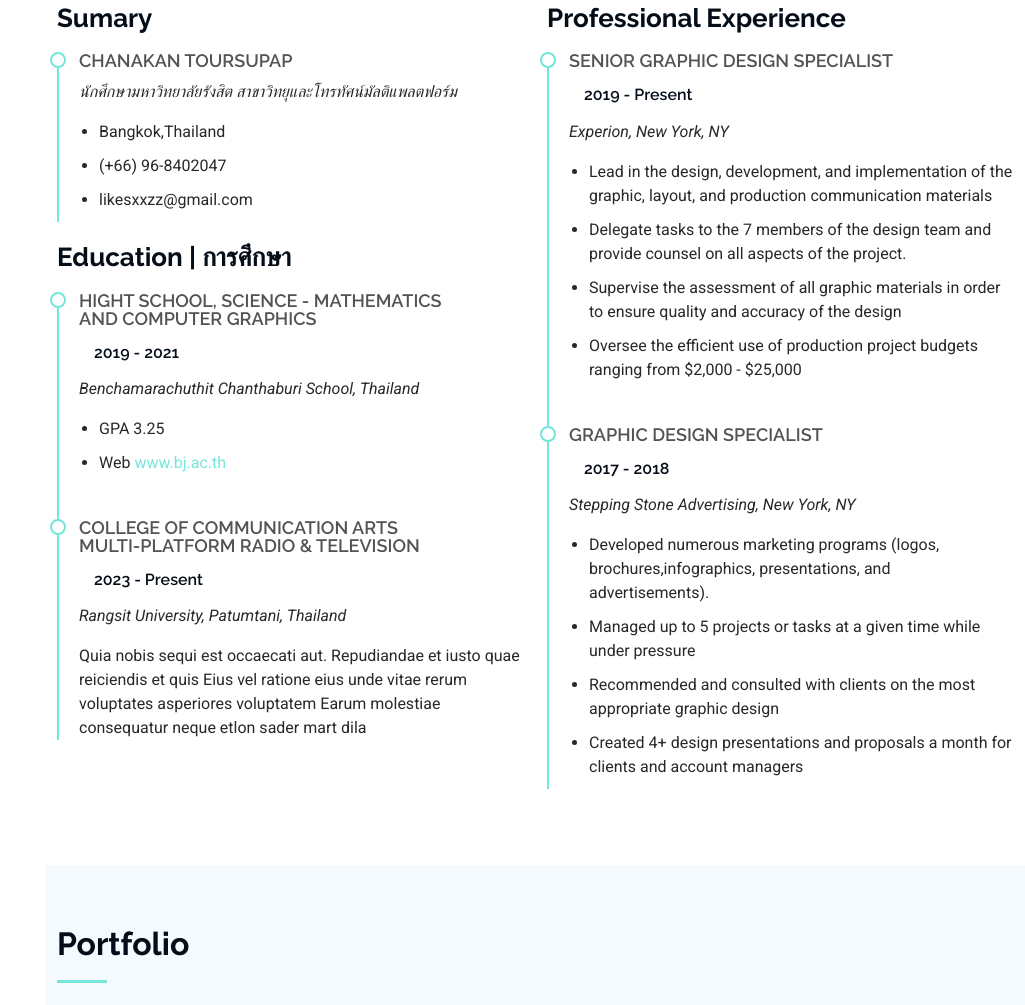
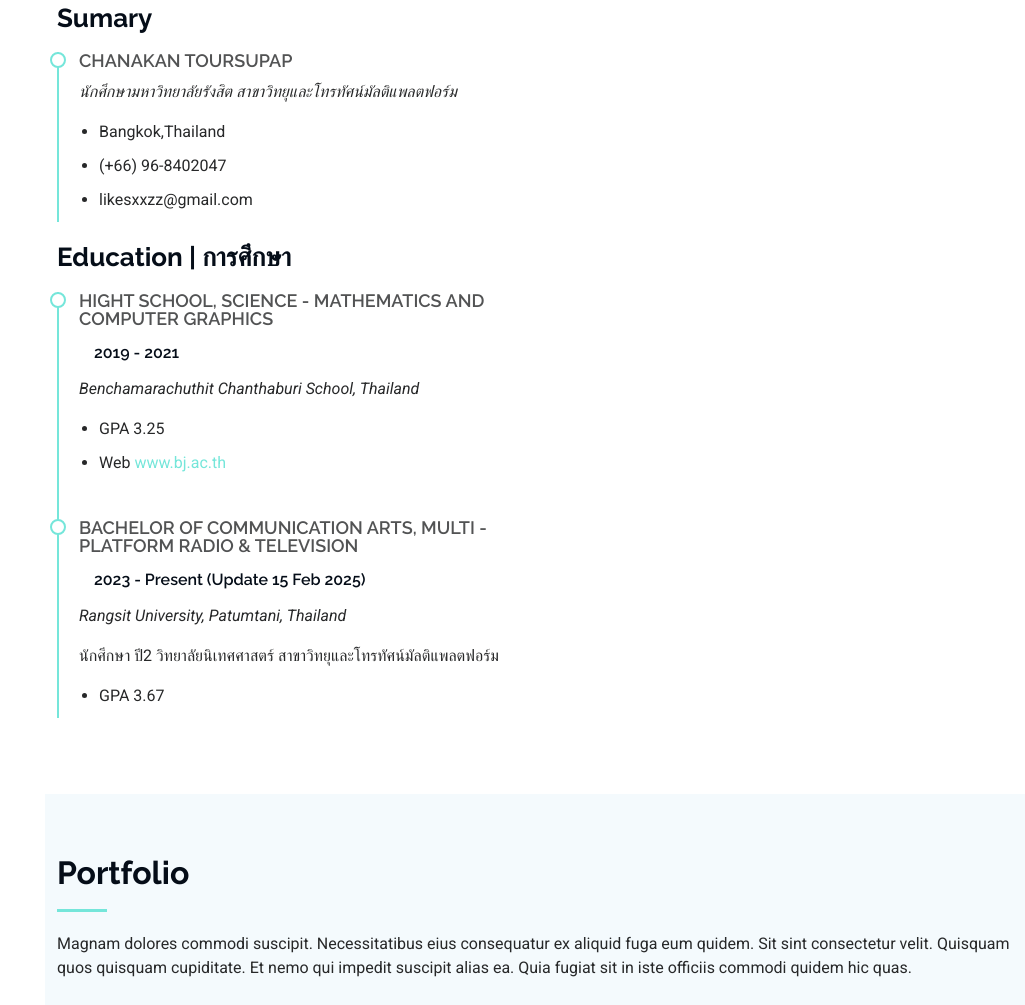
Before and after one commit to likesxxzz/Portfolio, a plain HTML site: page index.html in a window 1280 px wide. Shown: the part 2450-3455 px from the top of the page, without its empty margins (255-1280 px from the left). Drawn offline with Linux system fonts and the light colour scheme.

Commit message:
save 15 feb

```diff
--- a/index.html
+++ b/index.html
@@ -282,7 +282,7 @@
 
             <h3 class="resume-title">Education | การศึกษา</h3>
             <div class="resume-item">
-              <h4>Hight School, Science - Mathematics <br> and Computer Graphics </h4>
+              <h4>Hight School, Science - Mathematics and Computer Graphics </h4>
               <h5>2019 - 2021</h5>
               <p><em>Benchamarachuthit Chanthaburi School, Thailand</em></p>
               <ul>
@@ -292,16 +292,19 @@
             </div><!-- Edn Resume Item -->
 
             <div class="resume-item">
-              <h4>COLLEGE OF COMMUNICATION ARTS <br> Multi-Platform Radio &amp; Television</h4>
-              <h5>2023 - Present</h5>
+              <h4>Bachelor of Communication Arts, Multi - Platform Radio &amp; Television</h4>
+              <h5>2023 - Present (Update 15 Feb 2025)</h5>
               <p><em>Rangsit University, Patumtani, Thailand</em></p>
-              <p>Quia nobis sequi est occaecati aut. Repudiandae et iusto quae reiciendis et quis Eius vel ratione eius unde vitae rerum voluptates asperiores voluptatem Earum molestiae consequatur neque etlon sader mart dila</p>
+              <p>นักศึกษา ปี2 วิทยาลัยนิเทศศาสตร์ สาขาวิทยุและโทรทัศน์มัลติแพลตฟอร์ม</p>
+              <ul>
+                <li>GPA 3.67</li>
+              </ul>
             </div><!-- Edn Resume Item -->
 
           </div>
 
-          <div class="col-lg-6" data-aos="fade-up" data-aos-delay="200">
-            <h3 class="resume-title">Professional Experience</h3>
+          <!-- <div class="col-lg-6" data-aos="fade-up" data-aos-delay="200"> -->
+          <!--  <h3 class="resume-title">Professional Experience</h3>
             <div class="resume-item">
               <h4>Senior graphic design specialist</h4>
               <h5>2019 - Present</h5>
@@ -314,7 +317,7 @@
               </ul>
             </div><!-- Edn Resume Item -->
 
-            <div class="resume-item">
+          <!--  <div class="resume-item">
               <h4>Graphic design specialist</h4>
               <h5>2017 - 2018</h5>
               <p><em>Stepping Stone Advertising, New York, NY</em></p>
```
